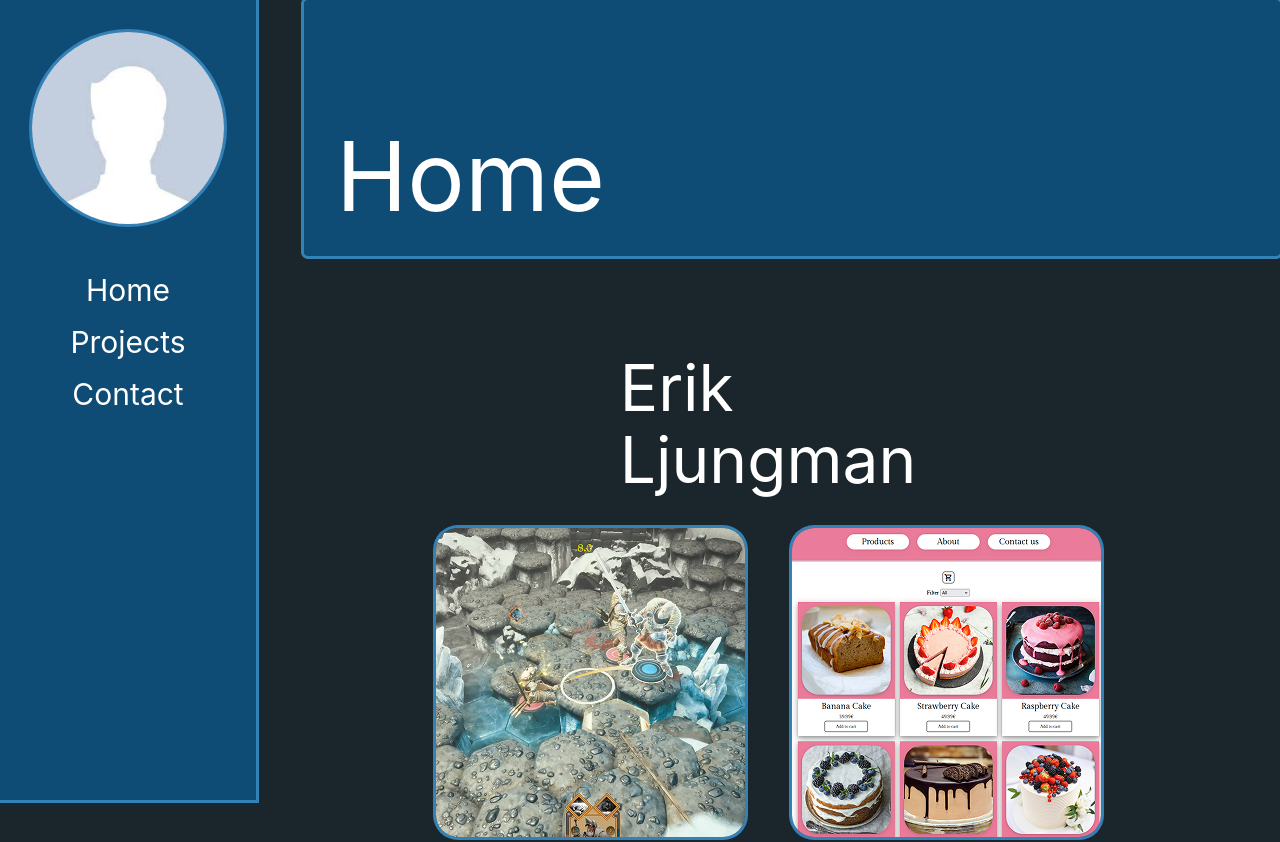
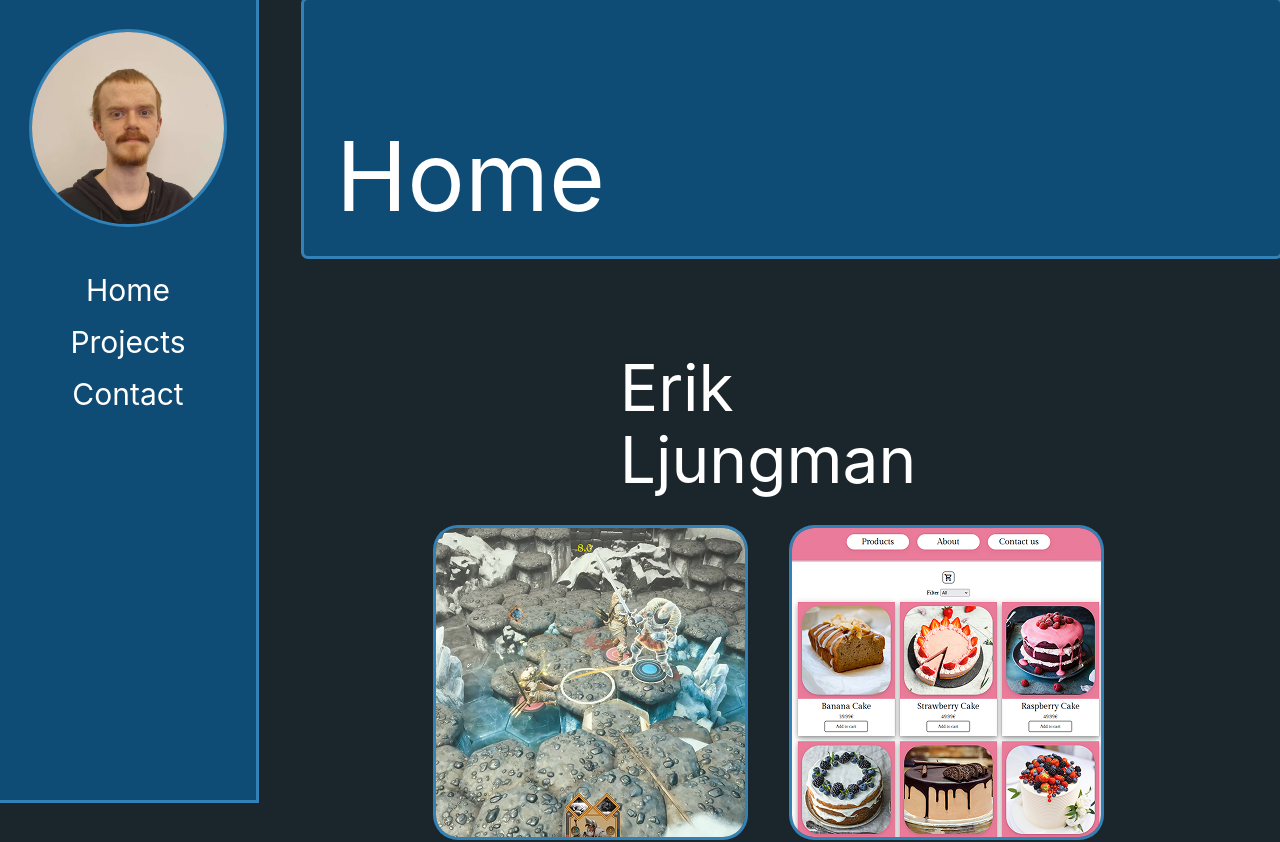
Before and after one commit to ColdIcyDays/react-portfolio, a React (Vite) app: page /Home in a window 1280 px wide. Shown: the top 842 px of the page. Built offline with nearby package versions, Linux system fonts and the light colour scheme.

Commit message:
Add profile pic
 - Title.

```diff
--- a/src/components/sidebar/Sidebar.tsx
+++ b/src/components/sidebar/Sidebar.tsx
@@ -1,14 +1,17 @@
 import styles from "./sidebar-style.module.css"
 import {SidebarPagelinksContainer} from "./Sidebar-Pagelinks-Container.tsx";
 import {SidebarContainer} from "./SidebarContainer.tsx";
-import pfpIMG from "../../imgs/profile_picture.jpg"
+import {Link} from "react-router-dom";
 
 
 export function Sidebar({somePageNames=["Home"]}) {
     return (
         <SidebarContainer>
             <div className={styles.sidebar_top_container}>
-                <img src={pfpIMG} className="rounded-full ring-3 ring-clr-10-1 w-[75%] block m-auto mt-8"/>
+                <Link to={"/Contact"}>
+                <img src={"/imgs/profile_picture.jpg"}
+                     className="rounded-full ring-3 ring-clr-10-1 w-[75%] block m-auto mt-8 hover:scale-105 transition-transform"/>
+                </Link>
             </div>
 
             <SidebarPagelinksContainer
```
Also changed, not shown: public/imgs/profile_picture.jpg.
